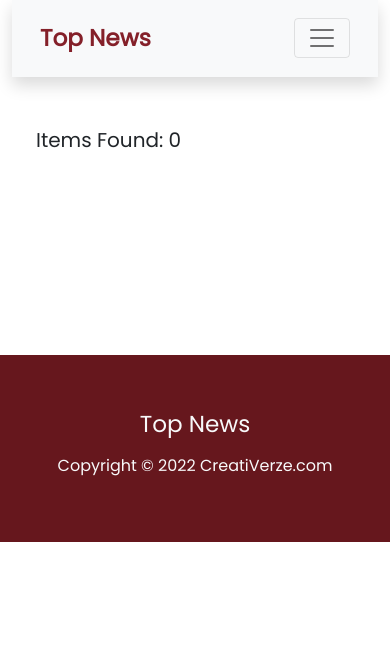
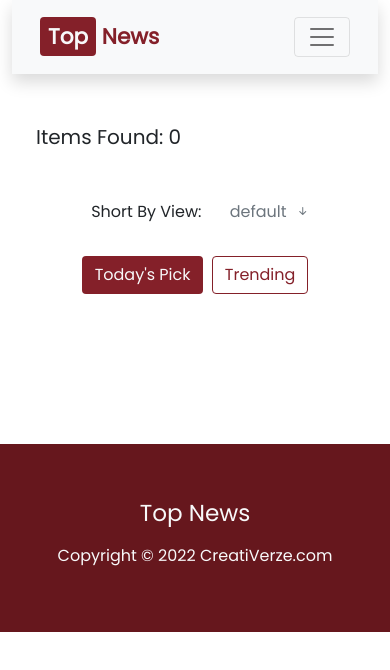
Before and after one commit to creativerze/Top-News, a plain HTML site: page index.html in a window 390 px wide. Drawn offline with nearby package versions, Linux system fonts and the light colour scheme; no server answers.

Commit message:
complated

```diff
--- a/index.html
+++ b/index.html
@@ -33,8 +33,11 @@
       <section class="container">
         <nav class="navbar navbar-expand-lg navbar-light bg-light p-3 shadow">
           <div class="container-fluid fw-bold">
-            <a class="navbar-brand main-color fs-3" href="index.html"
-              >Top News</a
+            <a class="navbar-brand main-color fs-4" href="index.html"
+              ><span class="main-bg-color text-light rounded px-2 py-1"
+                >Top</span
+              >
+              News</a
             >
             <button
               class="navbar-toggler"
@@ -81,6 +84,30 @@
         </div>
       </section>
       <!-- count news section end  -->
+
+      <!-- default section start  -->
+      <section class="container my-5">
+        <div class="row">
+          <div class="col-md-6 ps-4 text-center text-md-start mb-3">
+            <p class="fs-6">
+              Short By View:
+              <span class="text-muted ps-4 fs-6"
+                >default <i class="bi bi-arrow-down-short ps-1"></i
+              ></span>
+            </p>
+            <!-- <div class="">default <i class="bi bi-arrow-down-short"></i></div> -->
+          </div>
+          <div class="col-md-6 text-md-end text-center">
+            <button class="btn fs-6 main-bg-color text-light me-1">
+              Today's Pick
+            </button>
+            <button class="btn fs-6 main-color main-border-color">
+              Trending
+            </button>
+          </div>
+        </div>
+      </section>
+      <!-- default section end -->
 
       <!-- news section start  -->
       <section class="container">
@@ -140,7 +167,7 @@
     <!-- main section end -->
     <!-- footer section start  -->
     <footer>
-      <section style="margin-top: 200px">
+      <section style="margin-top: 150px">
         <div class="container-Fluid py-5 footer-area text-center text-light">
           <h3 class="py-2">Top News</h3>
           <p>Copyright © 2022 CreatiVerze.com</p>
--- a/js/main.js
+++ b/js/main.js
@@ -65,8 +65,10 @@ const newsCategory = (id) => {
 };
 
 const displayNews = (news) => {
-  // console.log(news.length);
-  // console.log(id.data.category_id);
+  news.sort((a, b) => {
+    return b.total_view - a.total_view;
+  });
+
   const getDisplayNews = document.getElementById("display-news");
   getDisplayNews.innerHTML = "";
   news.forEach((singleNews) => {
@@ -149,18 +151,21 @@ const modalField = (news_id) => {
 };
 
 const displayModal = (modals) => {
-  console.log(modals);
+  // console.log(modals);
   // const getModalField = document.getElementById("modal-field");
 
   modals.forEach((modal) => {
     console.log(modal);
     const modalTitle = document.getElementById("exampleModalLabel");
-    modalTitle.innerText = "Author Details";
+    modalTitle.innerText = "Author Information";
     const modalBody = document.getElementById("modal-body");
     modalBody.innerHTML = `
      <img src="${modal.author.img}" alt="" class="img-fluid">
      <p class="my-4">Author Name: ${
        modal.author.name ? modal.author.name : "No data available"
+     }</p>
+     <p>Rating: ${
+       modal.rating.number ? modal.rating.number : "No data found"
      }</p>
     <p>Viewed: ${modal.total_view ? modal.total_view : "No data available"}</p>
     `;
--- a/styles/style.css
+++ b/styles/style.css
@@ -4,6 +4,12 @@ body{
 }
 .main-color{
   color: #842029 !important;
+}
+.main-bg-color{
+  background-color: #842029 !important;
+}
+.main-border-color{
+  border: 1px solid #842029;
 }
 
 .hover{
```
Also changed, not shown: blog.html (+14 -7 lines).
